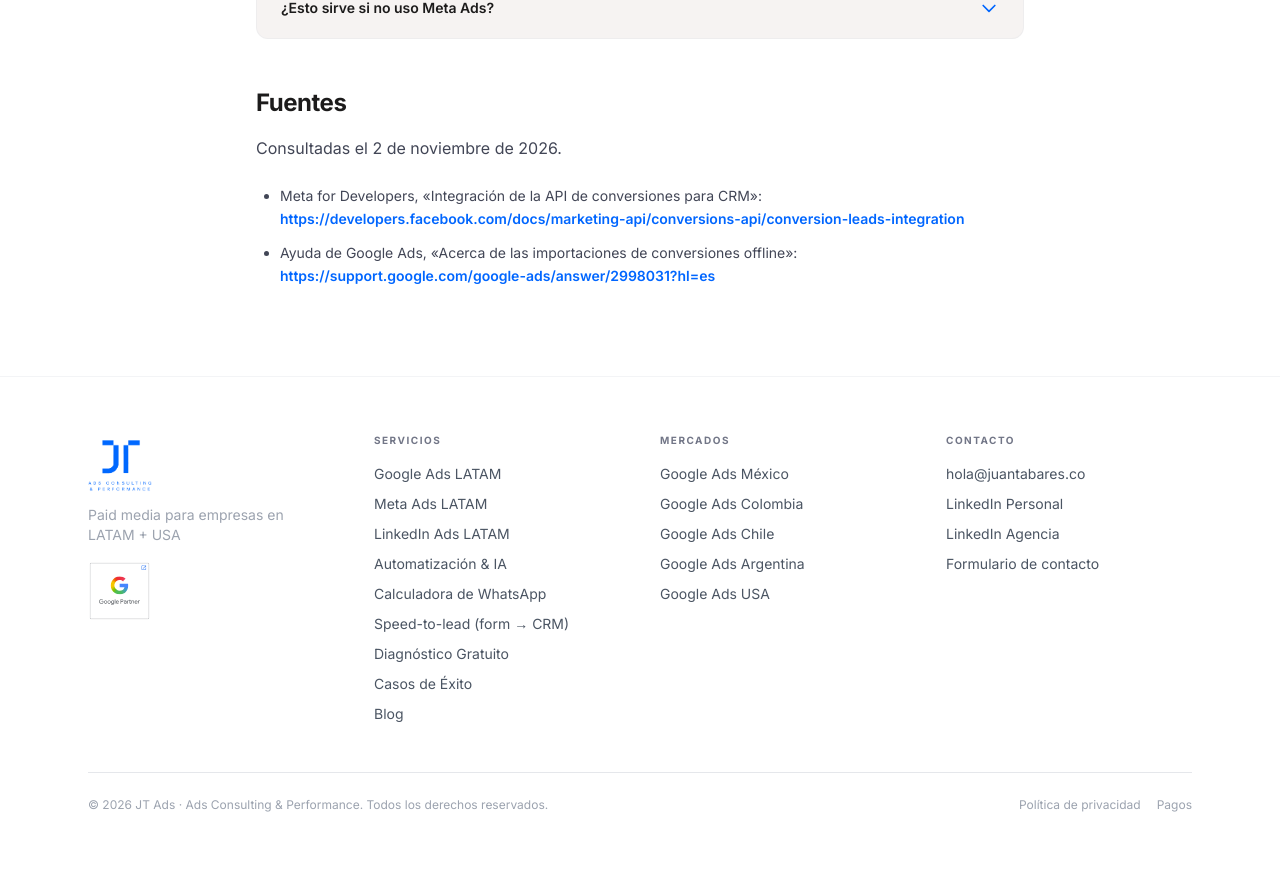
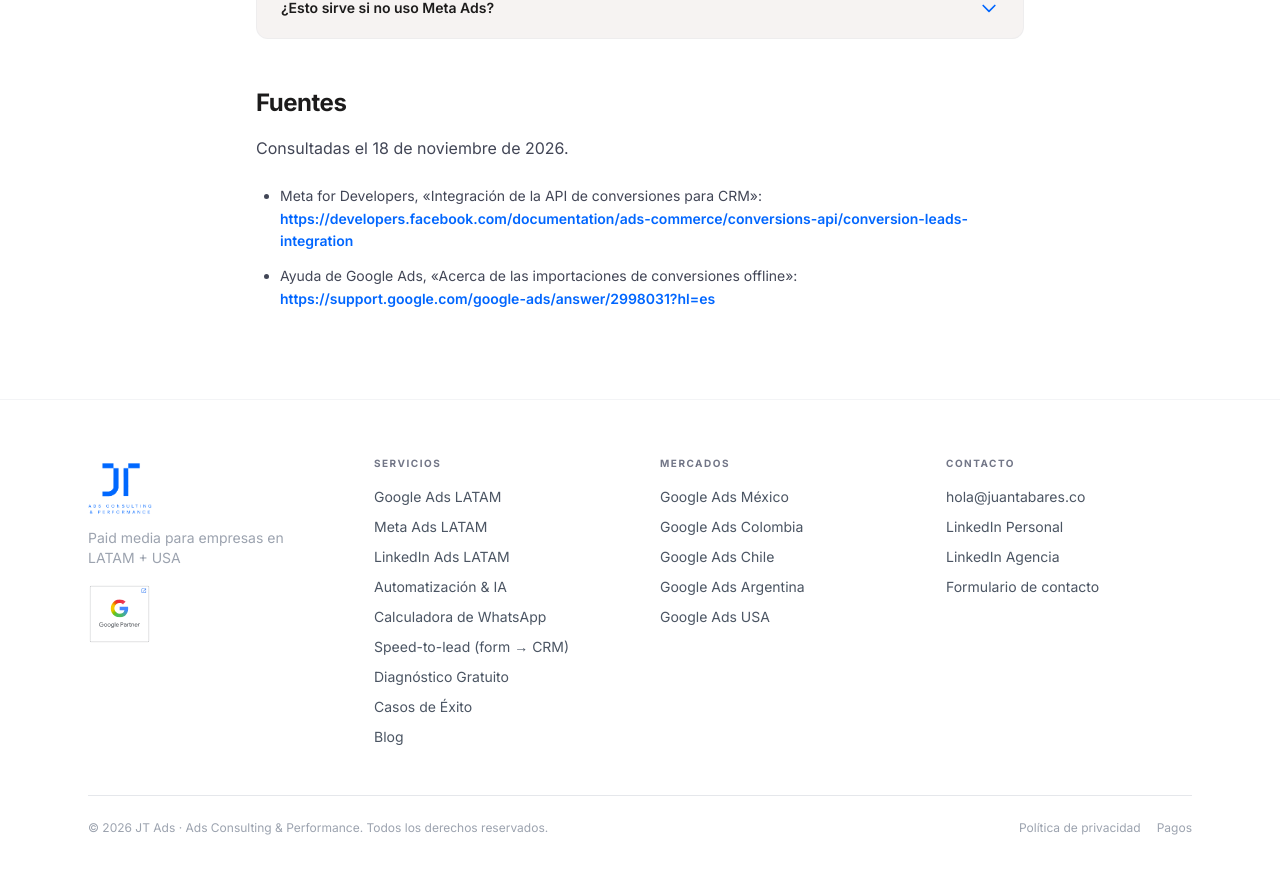
Before and after one commit to Juanctaba/Jt-ads-v1, a Next.js app: page /blog/como-mejorar-tasa-de-conversion-de-leads in a window 1280 px wide. Shown: the part 6459-7333 px from the top of the page. Built offline with nearby package versions, Linux system fonts and the light colour scheme.

Commit message:
Blog J3: URL canónica de Meta, fuentes consultadas 18 nov 2026 y aviso de fechas TODO(merge) (revisión SEO 18 nov)

```diff
--- a/app/blog/como-mejorar-tasa-de-conversion-de-leads/page.tsx
+++ b/app/blog/como-mejorar-tasa-de-conversion-de-leads/page.tsx
@@ -12,14 +12,16 @@ const DESC =
   "Tasa de conversión de leads medida en el CRM: lead, contactado, calificado y venta. Cómo ver en qué etapa se cae y qué arreglar primero.";
 
 // TODO(merge): fecha de publicación. Una sola constante para lo visible, el
-// JSON-LD y el lastmod de app/sitemap.ts. El valor de abajo es un PLACEHOLDER
-// (fecha objetivo jue 5 nov 2026): fijar el día real del merge con el OK de
-// Juan y cambiar también la entrada de app/sitemap.ts.
+// JSON-LD y el lastmod de app/sitemap.ts. Los valores de abajo son un
+// PLACEHOLDER CADUCADO: el 5 nov 2026 ya no es la fecha objetivo y NO se
+// mergea con esa fecha. Al merge, con el OK de Juan, fijar un solo día real en
+// DATE_PUBLISHED, DATE_MODIFIED, DATE_ISO, DATE_VISIBLE, el índice
+// (app/blog/page.tsx) y el lastmod de app/sitemap.ts.
 const DATE_PUBLISHED = "2026-11-05T00:00:00-05:00"; // TODO(merge)
 const DATE_MODIFIED = "2026-11-05T00:00:00-05:00"; // TODO(merge)
 const DATE_ISO = "2026-11-05"; // TODO(merge)
 const DATE_VISIBLE = "5 de noviembre de 2026"; // TODO(merge)
-const SOURCES_CONSULTED = "2 de noviembre de 2026";
+const SOURCES_CONSULTED = "18 de noviembre de 2026";
 const BIO_URL = "https://www.linkedin.com/in/juan-tabares-b1272b58/";
 // Imagen OG: la de marca (app/opengraph-image.tsx), URL absoluta a jtads.com.
 const IMAGE_URL = "https://jtads.com/opengraph-image";
@@ -114,7 +116,7 @@ const schemaGraph = {
       image: IMAGE_URL,
       publisher: { "@id": "https://jtads.com/#organization" },
       citation: [
-        "https://developers.facebook.com/docs/marketing-api/conversions-api/conversion-leads-integration",
+        "https://developers.facebook.com/documentation/ads-commerce/conversions-api/conversion-leads-integration",
         "https://support.google.com/google-ads/answer/2998031?hl=es",
       ],
     },
@@ -391,7 +393,7 @@ export default function PostTasaConversionLeads() {
           <ul className={UL}>
             <li>
               <strong className={STRONG}>Meta</strong> documenta una integración para optimizar por una etapa de tu CRM, por ahora solo para anuncios de formulario instantáneo de Facebook e Instagram y con requisitos propios, como al menos 200 leads al mes. Está en la{" "}
-              <a href="https://developers.facebook.com/docs/marketing-api/conversions-api/conversion-leads-integration" target="_blank" rel="noopener noreferrer" className={A}>documentación oficial de Meta</a> y la resumo en{" "}
+              <a href="https://developers.facebook.com/documentation/ads-commerce/conversions-api/conversion-leads-integration" target="_blank" rel="noopener noreferrer" className={A}>documentación oficial de Meta</a> y la resumo en{" "}
               <Link href="/blog/leads-basura-meta-ads" className={A}>devolverle a Meta las etapas del CRM</Link>.
             </li>
             <li>
@@ -445,7 +447,7 @@ export default function PostTasaConversionLeads() {
           <ul className="list-disc pl-6 mb-6 space-y-3 text-sm text-[#424656] leading-relaxed">
             <li>
               Meta for Developers, «Integración de la API de conversiones para CRM»:{" "}
-              <a href="https://developers.facebook.com/docs/marketing-api/conversions-api/conversion-leads-integration" target="_blank" rel="noopener noreferrer" className={A} style={{ overflowWrap: "anywhere" }}>https://developers.facebook.com/docs/marketing-api/conversions-api/conversion-leads-integration</a>
+              <a href="https://developers.facebook.com/documentation/ads-commerce/conversions-api/conversion-leads-integration" target="_blank" rel="noopener noreferrer" className={A} style={{ overflowWrap: "anywhere" }}>https://developers.facebook.com/documentation/ads-commerce/conversions-api/conversion-leads-integration</a>
             </li>
             <li>
               Ayuda de Google Ads, «Acerca de las importaciones de conversiones offline»:{" "}
--- a/app/sitemap.ts
+++ b/app/sitemap.ts
@@ -19,7 +19,7 @@ const routes: Array<[path: string, lastModified: string, priority: number]> = [
   ["/diagnostico-en-vivo", "2026-10-04", 0.9],
   ["/diagnostico-operacion", "2026-09-14", 0.9],
   ["/calculadora-costos-whatsapp-business-api", "2026-09-29", 0.9],
-  // TODO(merge): lastmod = fecha real de publicación (placeholder 2026-11-05)
+  // TODO(merge): lastmod = fecha real de publicación (no usar 2026-11-05; esa fecha objetivo ya pasó)
   ["/blog/como-mejorar-tasa-de-conversion-de-leads", "2026-11-05", 0.7],
   ["/blog/chatgpt-ads", "2026-10-30", 0.7],
   ["/blog/whatsapp-business-bloqueado-que-hacer", "2026-09-29", 0.7],
```
